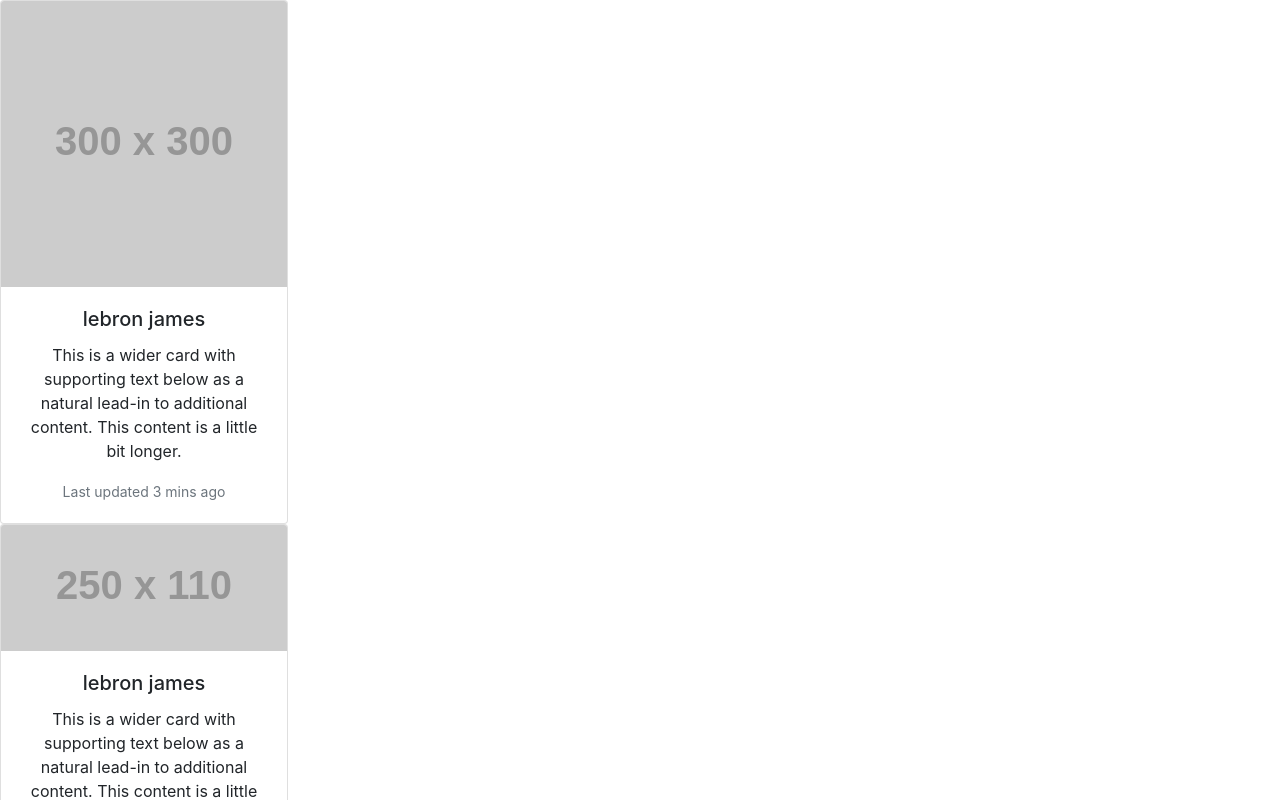
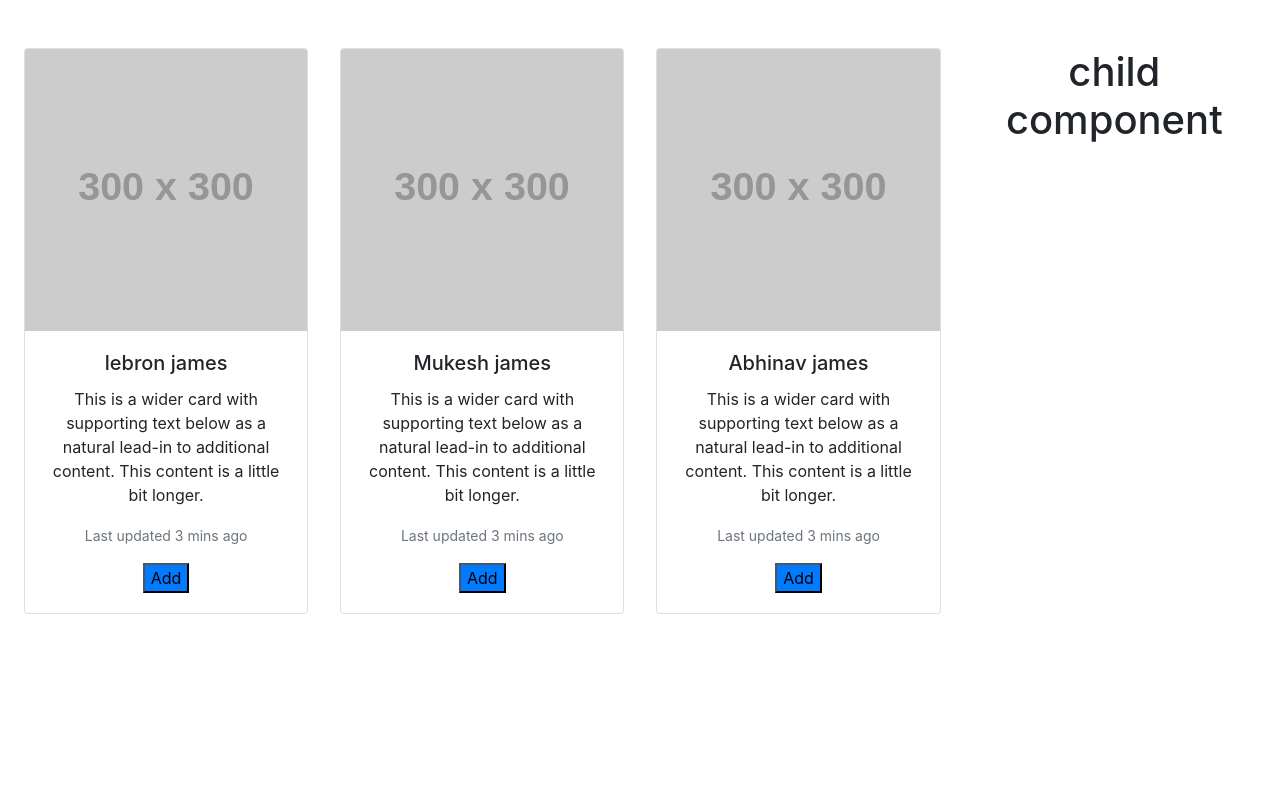
Before and after one commit to Mukesh2673/ReactEcommerseLearning, a React (Create React App) app: page /img in a window 1280 px wide. Shown: the top 800 px of the page. Built offline with nearby package versions, Linux system fonts and the light colour scheme.

Commit message:
create add button and send card data to child component on button click

```diff
--- a/src/component/images.js
+++ b/src/component/images.js
@@ -1,26 +1,43 @@
 import React from "react";
+import { useState } from "react";
+import Productdetails from "./productdetails";
 const Images=()=>{
 const cardInfo=[
 {images:"https://fakeimg.pl/300/",title:"lebron james",text:""},
-        {images:"https://fakeimg.pl/250x110/",title:"lebron james",text:""},
-        {images:"https://fakeimg.pl/250x100/",title:"lebron james",text:""},
+{images:"https://fakeimg.pl/300/",title:"Mukesh james",text:""},
+{images:"https://fakeimg.pl/300/",title:"Abhinav james",text:""},
 ];
 
+
+const [data, setData] = useState([])
+
+const parentToChild=(d)=>{
+d=[...data,d.title]
+console.log(d);
+
+setData(d)
+}
 
 const renderCard=(card,index)=>{
 return(
 
 
 
-<div className="card" style={{"width":"18rem"}} key={index}>
+<div className="card mx-3" style={{"width":"18rem"}} key={index}>
 <img src={card.images} className="card-img-top" alt="..." />
 <div className="card-body">
 <h5 className="card-title">{card.title}</h5>
 <p className="card-text">This is a wider card with supporting text below as a natural lead-in to additional content. This content is a little bit longer.</p>
 <p className="card-text"><small className="text-muted">Last updated 3 mins ago</small></p>
+<button className="bg-primary" onClick={()=>parentToChild(card)}>Add</button>
+
 </div>
 </div>
 
 );};
-return (<div className="App">{cardInfo.map(renderCard)}</div>)}
+return (<div className="App d-flex mx-2 mt-5">
+  {cardInfo.map(renderCard)}
+  <Productdetails parentToChild={data}/>
+</div>)
+}
 export default Images;
--- /dev/null
+++ b/src/component/productdetails.js
@@ -0,0 +1,14 @@
+import React from 'react';
+
+const productdetails = ({parentToChild}) => {
+    console.log(parentToChild);
+    return (
+        <div>
+            <h1>child component</h1>
+            <h1>{parentToChild.title}</h1>
+
+        </div>
+    );
+};
+
+export default productdetails;
```
Lines whose indentation alone changed are shown as unchanged.
